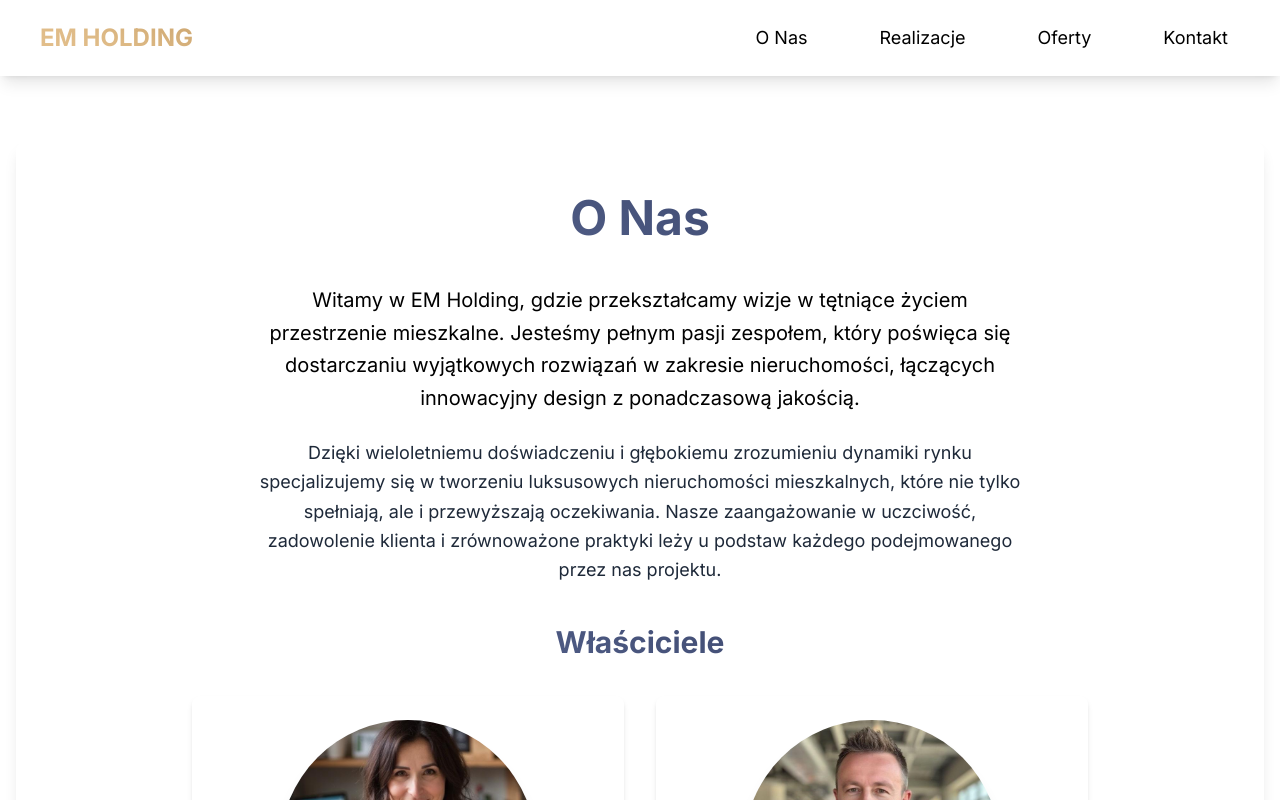
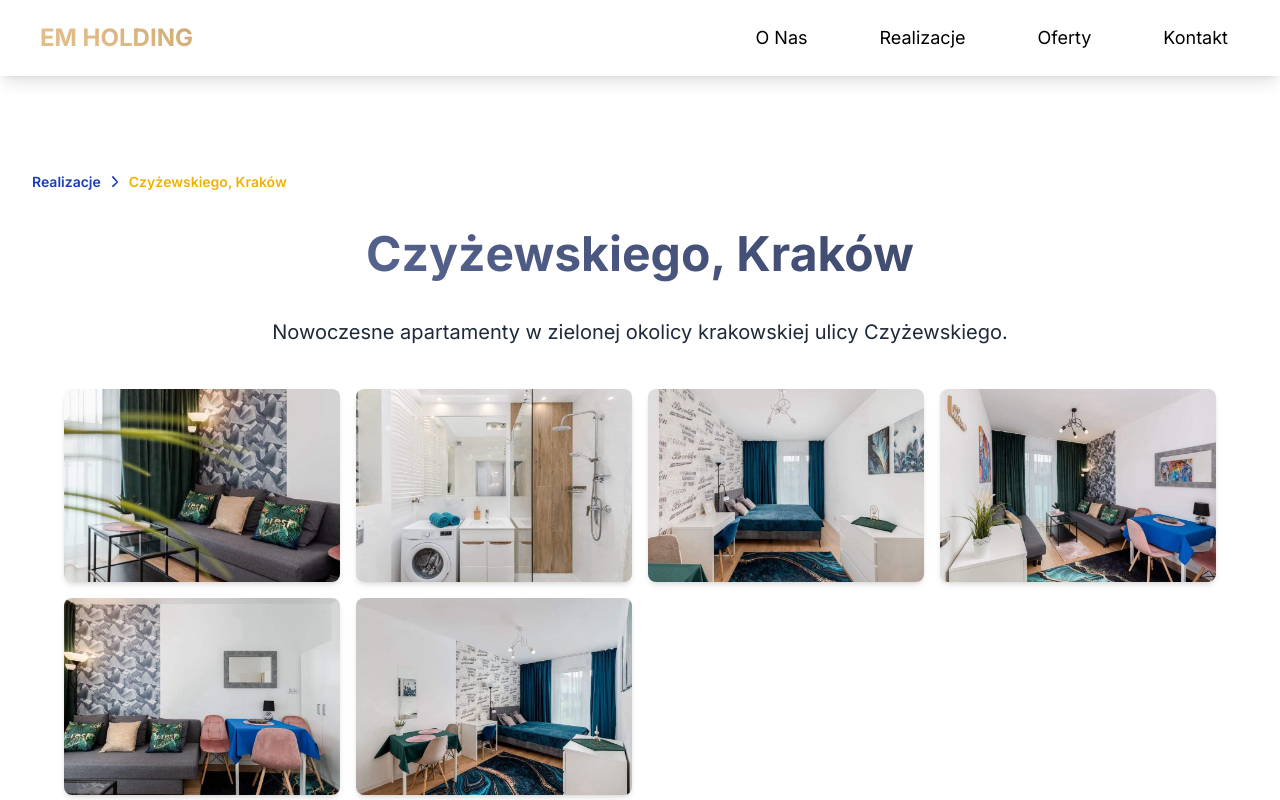
Before and after one commit to karol-wojak/real_estate_website, a React (Vite) app: page /real_estate_website/projects/1 in a window 1280 px wide. Shown: the top 800 px of the page. Built offline with nearby package versions, Linux system fonts and the light colour scheme.

Commit message:
Add detailed page component and react routing

```diff
--- a/package.json
+++ b/package.json
@@ -12,10 +12,12 @@
     "deploy": "gh-pages -d dist"
   },
   "dependencies": {
+    "@emotion/react": "^11.14.0",
     "lucide-react": "^0.517.0",
     "react": "^19.1.0",
     "react-dom": "^19.1.0",
-    "react-router-dom": "^7.6.2"
+    "react-router-dom": "^7.6.2",
+    "yet-another-react-lightbox": "^3.23.3"
   },
   "devDependencies": {
     "@eslint/js": "^9.25.0",
--- a/src/App.jsx
+++ b/src/App.jsx
@@ -1,14 +1,23 @@
 // src/App.jsx
 import React, { useState, useEffect } from 'react';
+import { BrowserRouter, Routes, Route, Link } from 'react-router-dom';
+
 import Navigation from './components/Navigation.jsx';
 import AboutUsPage from './pages/AboutUs.jsx';
 import PortfolioPage from './pages/Portfolio.jsx';
 import OffersPage from './pages/Offers.jsx';
 import ContactPage from './pages/Contact.jsx';
+import ProjectDetailPage from './pages/ProjectDetailPage.jsx';
 import Footer from './components/Footer.jsx';
 
 // Import portfolio images
 import czyzewskiegoMain from './assets/portfolio/czyzewskiego/main.jpg';
+import czyzewskiegoImg1 from './assets/portfolio/czyzewskiego/image-1.jpg';
+import czyzewskiegoImg2 from './assets/portfolio/czyzewskiego/image-2.jpg';
+import czyzewskiegoImg3 from './assets/portfolio/czyzewskiego/image-3.jpg';
+import czyzewskiegoImg4 from './assets/portfolio/czyzewskiego/image-4.jpg';
+import czyzewskiegoImg5 from './assets/portfolio/czyzewskiego/image-5.jpg';
+
 import krowoderskichZuchowMain from './assets/portfolio/krowoderskich-zuchow/main.jpg';
 import miechowityMain from './assets/portfolio/miechowity/main.jpg';
 import moderatoMain from './assets/portfolio/moderato/main.jpg';
@@ -21,8 +30,15 @@ const portfolioProjects = [
     description: "Nowoczesne apartamenty w zielonej okolicy krakowskiej ulicy Czyżewskiego.",
     location: "ul. Czyżewskiego, Kraków",
     completion: "Q4 2023",
-    image: czyzewskiegoMain,
-
+    mainImage: czyzewskiegoMain,
+    images: [
+      czyzewskiegoMain,
+      czyzewskiegoImg1,
+      czyzewskiegoImg2,
+      czyzewskiegoImg3,
+      czyzewskiegoImg4,
+      czyzewskiegoImg5,
+    ],
   },
   {
     id: 2,
@@ -30,7 +46,10 @@ const portfolioProjects = [
     description: "Ekologiczne przestrzenie biurowe w sercu ulicy Krowoderskich Zuchów w Krakowie.",
     location: "ul. Krowoderskich Zuchów, Kraków",
     completion: "Q2 2024",
-    image: krowoderskichZuchowMain,
+    mainImage: krowoderskichZuchowMain,
+    images: [
+      krowoderskichZuchowMain,
+    ],
   },
   {
     id: 3,
@@ -38,7 +57,10 @@ const portfolioProjects = [
     description: "Współczesne wille miejskie w pobliżu ulicy Miechowity na północ od Krakowa.",
     location: "ul. Miechowity, Kraków",
     completion: "Q1 2023",
-    image: miechowityMain,
+    mainImage: miechowityMain,
+    images: [
+      miechowityMain,
+    ],
   },
   {
     id: 4,
@@ -46,7 +68,10 @@ const portfolioProjects = [
     description: "Nowoczesne mieszkania w spokojnej okolicy Starogardu Gdańskiego.",
     location: "Starogard Gdański",
     completion: "Q3 2022",
-    image: moderatoMain,
+    mainImage: moderatoMain,
+    images: [
+      moderatoMain,
+    ],
   },
 ];
 
@@ -142,7 +167,7 @@ const App = () => {
   };
 
   return (
-    // Added flex flex-col to enable proper footer positioning
+    <BrowserRouter basename="/real_estate_website">
       <div className="min-h-screen bg-white font-inter text-black flex flex-col">
         {/* Header - Removed sticky, top-0, z-50 for non-sticky behavior as requested */}
         <header className="bg-white shadow-lg py-4 px-6 md:px-10 flex items-center justify-between transition-all duration-300 ease-in-out">
@@ -161,21 +186,28 @@ const App = () => {
           />
         </header>
 
-      {/* Main content area - Added flex-grow to push footer to bottom */}
+        {/* Main content area */}
         <main className="container mx-auto px-4 py-8 md:py-12 flex-grow">
-        {activePage === 'main' && (
+            <Routes> {/* Define your routes here */}
+              {/* Main Page Route (shows all sections) */}
+              <Route path="/" element={
                 <div className="space-y-16 md:space-y-24">
                   <AboutUsPage />
                   <PortfolioPage projects={portfolioProjects} />
                   <OffersPage offers={currentOffers} />
                 </div>
-        )}
-        {activePage === 'contact' && <ContactPage />}
+              } />
+              {/* Contact Page Route */}
+              <Route path="/contact" element={<ContactPage />} />
+              {/* Project Detail Page Route - Passing projects data */}
+              <Route path="/projects/:projectId" element={<ProjectDetailPage portfolioProjects={portfolioProjects} />} />
+            </Routes>
           </main>
 
         {/* Passed handlePageChange to Footer */}
         <Footer handlePageChange={handlePageChange} />
       </div>
+    </BrowserRouter>
   );
 };
 
--- /dev/null
+++ b/src/pages/ProjectDetailPage.jsx
@@ -0,0 +1,122 @@
+import React, { useEffect, useState} from 'react';
+import { useParams, Link } from 'react-router-dom';
+
+// Yet Another React Lightbox (YARL) imports
+import Lightbox from "yet-another-react-lightbox";
+import "yet-another-react-lightbox/styles.css"; // Base styles for the lightbox
+
+// Optional: Import additional YARL plugins and their styles for desired features
+import Fullscreen from "yet-another-react-lightbox/plugins/fullscreen"; // Fullscreen button
+import Slideshow from "yet-another-react-lightbox/plugins/slideshow";   // Auto-play slideshow
+import Thumbnails from "yet-another-react-lightbox/plugins/thumbnails"; // Thumbnail strip at the bottom
+import Zoom from "yet-another-react-lightbox/plugins/zoom";         // Zoom functionality
+import "yet-another-react-lightbox/plugins/thumbnails.css"; // Styles specifically for thumbnails plugin
+
+
+const ProjectDetailPage = ({ portfolioProjects }) => {
+    const { projectId } = useParams();
+    const [project, setProject] = useState(null);
+
+    // State to control the lightbox: -1 means closed, 0 or higher is the index of the currently viewed slide
+    const [index, setIndex] = useState(-1);
+
+    useEffect(() => {
+        if (portfolioProjects) {
+            const foundProject = portfolioProjects.find(p => p.id === parseInt(projectId));
+            setProject(foundProject);
+        }
+        window.scrollTo(0, 0); // Scroll to top when the page loads
+    }, [projectId, portfolioProjects]);
+
+
+    if (!project) {
+        return (
+            <div className="min-h-screen flex items-center justify-center container mx-auto px-4 py-8 md:py-12">
+                <p className="text-xl text-gray-700">Ładowanie szczegółów projektu...</p>
+            </div>
+        );
+    }
+
+    // Prepare slides array for Yet Another React Lightbox
+    // This part remains exactly as you provided, mapping imgSrc to { src: imgSrc, width, height }
+    const slides = project.images.map((imgSrc) => ({
+        src: imgSrc,
+        width: 800,  // Placeholder: *** Strongly recommend replacing with actual image width ***
+        height: 600, // Placeholder: *** Strongly recommend replacing with actual image height ***
+        // You can also add other properties like 'alt', 'title', etc., if available in your data
+        // alt: "Description for SEO and accessibility",
+    }));
+
+    return (
+        <div className="container mx-auto px-4 py-8 md:py-12">
+            {/* --- NEW: Breadcrumbs Navigation --- */}
+            {/* Styled with dark blue (text-blue-800) and gold (text-yellow-500) */}
+            <nav className="text-sm font-medium mb-8" aria-label="Breadcrumb">
+              <ol className="list-none p-0 inline-flex items-center">
+                <li>
+                  {/* Link to the main portfolio/home page */}
+                  <Link to="/" className="text-blue-800 hover:text-yellow-500 transition-colors font-semibold">
+                    Realizacje
+                  </Link>
+                </li>
+                <li>
+                  {/* Separator icon (Font Awesome chevron right) */}
+                  <svg className="fill-current w-3 h-3 mx-2 text-blue-800" xmlns="http://www.w3.org/2000/svg" viewBox="0 0 320 512">
+                    <path d="M285.476 272.971L91.132 467.314c-9.373 9.373-24.569 9.373-33.941 0l-22.667-22.667c-9.357-9.357-9.357-24.522 0-33.879L223.535 256 34.528 67.234c-9.357-9.357-9.357-24.522 0-33.879l22.667-22.667c9.373-9.373 24.569-9.373 33.941 0L285.475 239.029c9.373 9.373 24.569 0 33.942z"/>
+                  </svg>
+                </li>
+                <li>
+                  {/* Current project name (styled in gold) */}
+                  <span className="text-yellow-500 font-semibold">{project.name}</span>
+                </li>
+              </ol>
+            </nav>
+
+            {/* Title (3rem font size) */}
+            <h1 className="text-4xl sm:text-5xl lg:text-[3rem] font-extrabold text-center text-gradient-dark-blue mb-8 leading-tight">
+                {project.name}
+            </h1>
+
+            {/* Short Description (3 short sentences) */}
+            <p className="text-lg md:text-xl text-gray-800 leading-relaxed mb-10 text-center max-w-4xl mx-auto">
+                {project.description}
+            </p>
+
+            {/* Images Grid - Uses your original Tailwind CSS grid classes */}
+            <div className="grid grid-cols-1 gap-4
+                            sm:grid-cols-2
+                            lg:grid-cols-4 {/* Your desired 4 columns for larger screens */}
+                            max-w-6xl mx-auto">
+                {project.images.map((imgSrc, idx) => (
+                    <div
+                        key={idx}
+                        className="w-full h-auto overflow-hidden rounded-lg shadow-md cursor-pointer"
+                        // When an image in the grid is clicked, open the lightbox at that image's index
+                        onClick={() => setIndex(idx)}
+                    >
+                        <img
+                            src={imgSrc} // This directly uses imgSrc
+                            alt={`${project.name} - Obraz ${idx + 1}`}
+                            className="w-full h-full object-cover transition-transform duration-300 hover:scale-105"
+                        />
+                    </div>
+                ))}
+            </div>
+
+            {/* Yet Another React Lightbox Component */}
+            {/* It will be rendered conditionally when 'index' is 0 or higher */}
+            <Lightbox
+                slides={slides} // Pass the prepared array of slides
+                open={index >= 0} // 'true' to open the lightbox, 'false' to close
+                index={index} // Set the initial slide index
+                close={() => setIndex(-1)} // Function to call when the lightbox is closed
+                // Optional: Add desired plugins for additional features (e.g., fullscreen, thumbnails, zoom)
+                plugins={[Fullscreen, Slideshow, Thumbnails, Zoom]}
+                // Customize various controller options (e.g., close on backdrop click)
+                controller={{ closeOnBackdropClick: true }}
+            />
+        </div>
+    );
+};
+
+export default ProjectDetailPage;
```
Also changed, not shown: src/pages/Portfolio.jsx (+14 -10 lines), 1 other file (tests, documents, lock files or other folders). Lines whose indentation alone changed are shown as unchanged.
